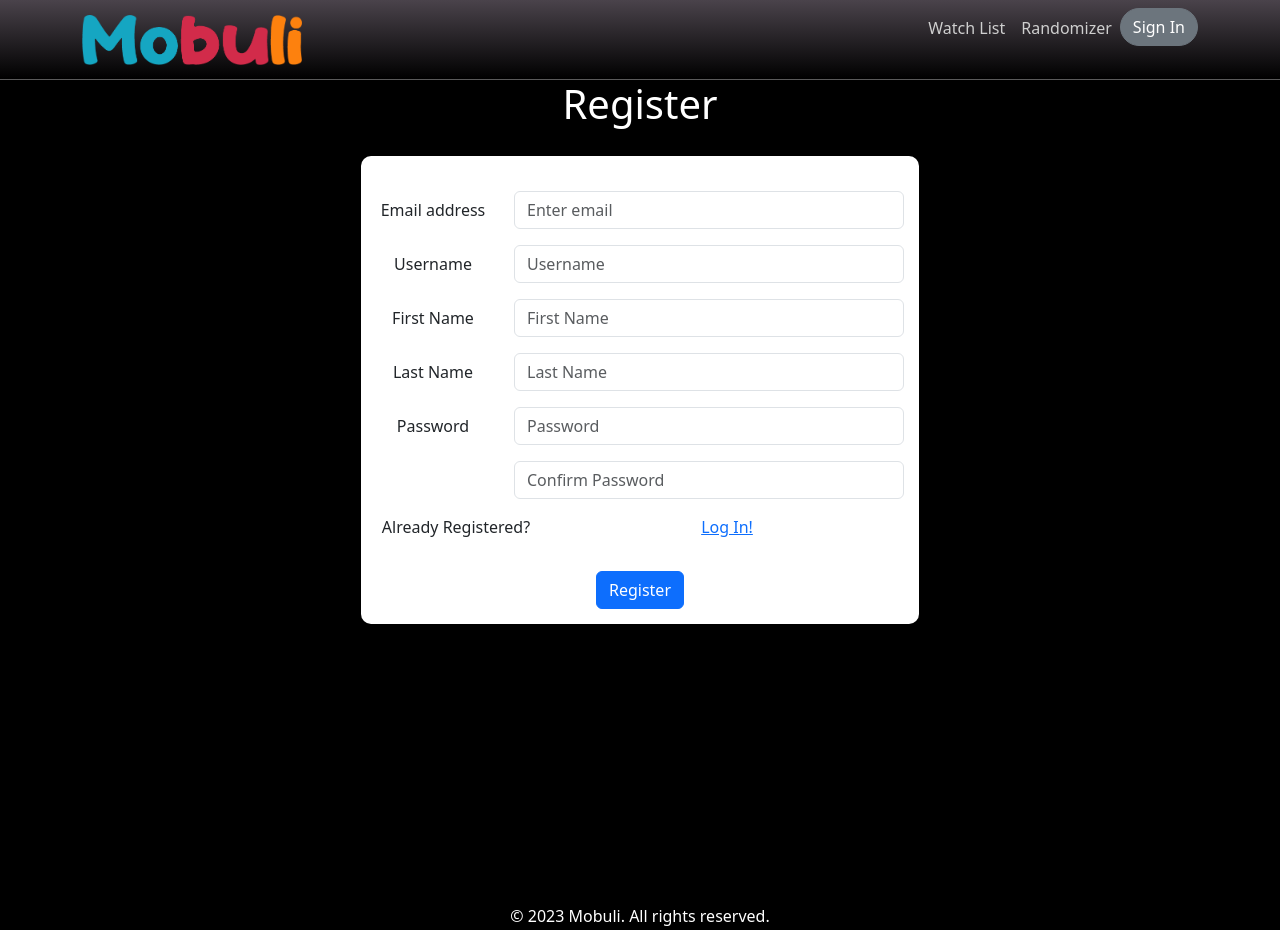
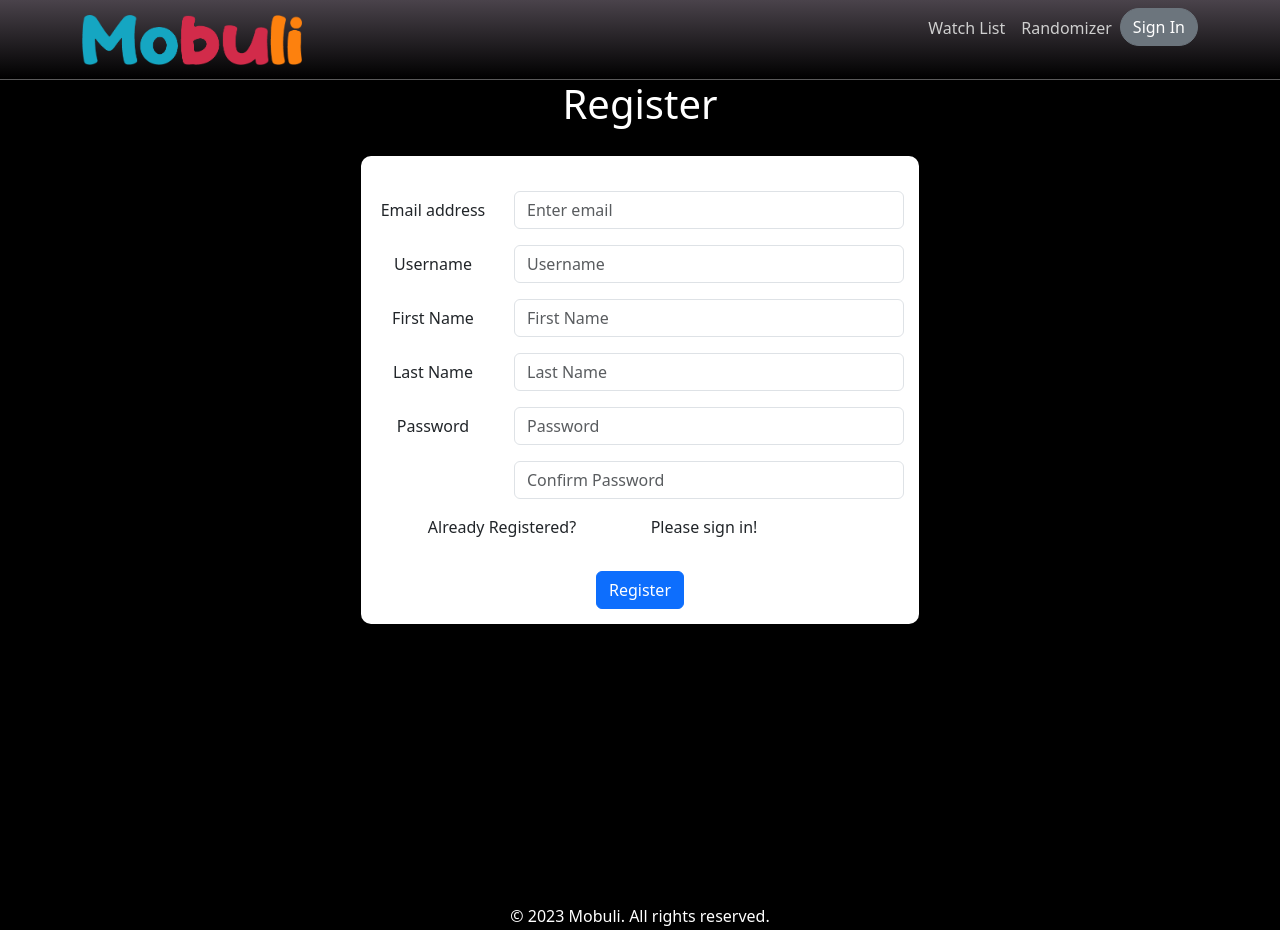
Before and after one commit to hmackowski/Mobuli, a React (Create React App) app: page /register in a window 1280 px wide. Built offline with nearby package versions, Linux system fonts and the light colour scheme.

Commit message:
WIP added Login and Register components

```diff
--- a/src/App.js
+++ b/src/App.js
@@ -10,6 +10,7 @@ import { useEffect } from "react";
 import MovieProfile from "./components/MovieProfile";
 import Randomizer from "./components/Randomizer";
 import Register from "./components/Register";
+import Login from "./components/Login";
 
 
 function App() {
--- a/src/components/Register.js
+++ b/src/components/Register.js
@@ -114,13 +114,13 @@ function Register() {
 
 
           <Form.Group as={Row} className="mb-3">
-            <Col sm="4">
+            <Col sm={{ span: 6, offset: 0 }}>
               <p className={errorLabel === "Passwords do not match." ? "reg-error-text" : ""}>{errorLabel}</p>
               </Col>
-              <Col sm="8">
-              <a href="/login" className="register-link">
-                Log In!
-              </a>
+              <Col sm={{ span: 3, offset: 0 }}>
+              <p className="register-link">
+                Please sign in!
+              </p>
             </Col>
           </Form.Group>
 
```
Also changed, not shown: 1 other file (tests, documents, lock files or other folders).
